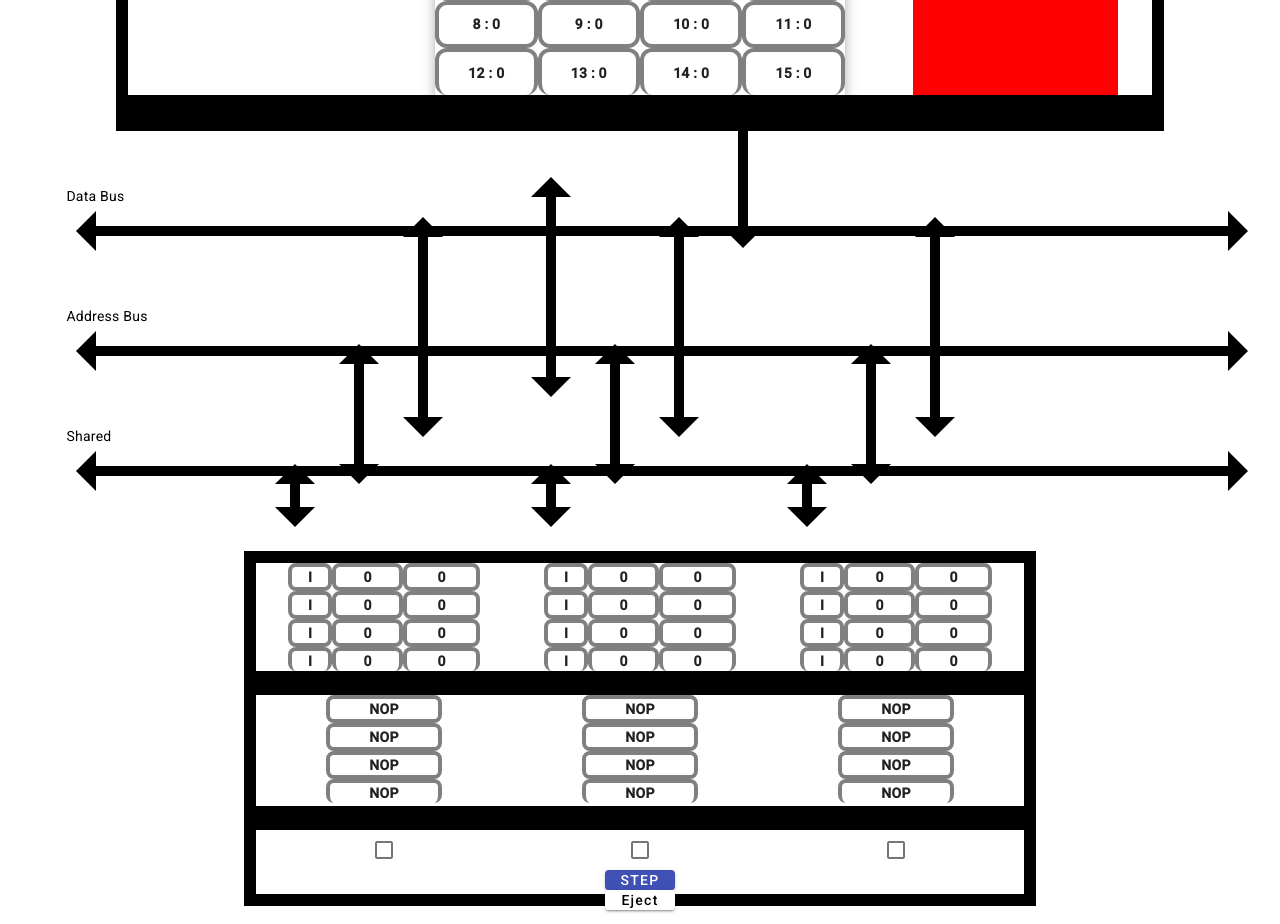
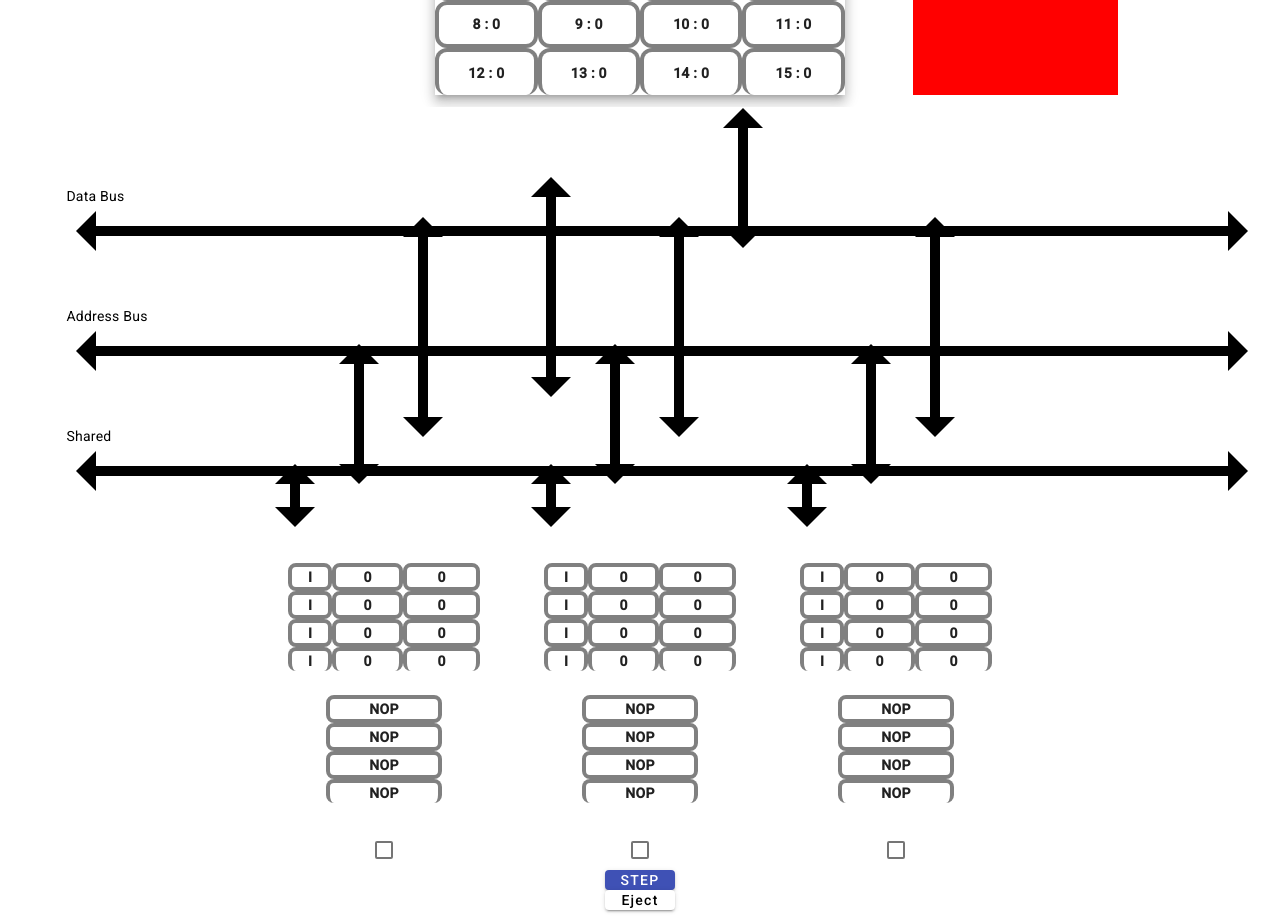
Before and after one commit to Yorbre25/Cache_Coherency_MESI_MOESI, an Angular app in the folder Frontend/protocols/: page / in a window 1280 px wide. Built offline with nearby package versions, Linux system fonts and the light colour scheme.

Commit message:
Changing job

```diff
--- a/Frontend/protocols/src/app/app.component.css
+++ b/Frontend/protocols/src/app/app.component.css
@@ -24,7 +24,7 @@ body{
     height: 25vh;
 
     border-width: 12px;
-
+    border-color: white;
     border-style: solid;
 
 
--- a/Frontend/protocols/src/app/app.component.ts
+++ b/Frontend/protocols/src/app/app.component.ts
@@ -143,7 +143,7 @@ export class AppComponent {
 
 
     }
-    this.network.get_request("/MESI/step",step).subscribe(
+    this.network.get_request("MESI/step",step).subscribe(
       (response:stepExecutionReport)=>{
         console.log(response)
         console.log(response.Transition_request)
```
